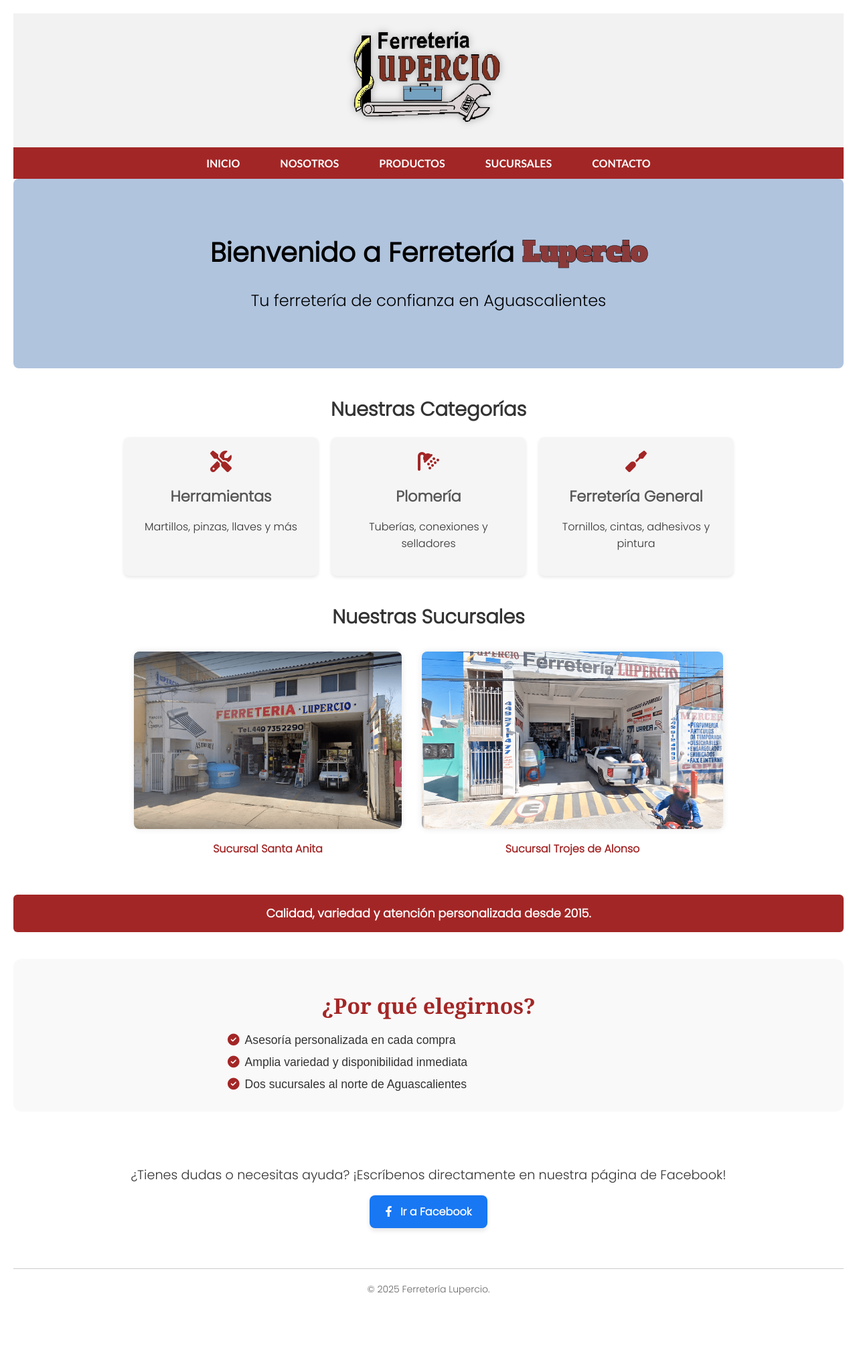
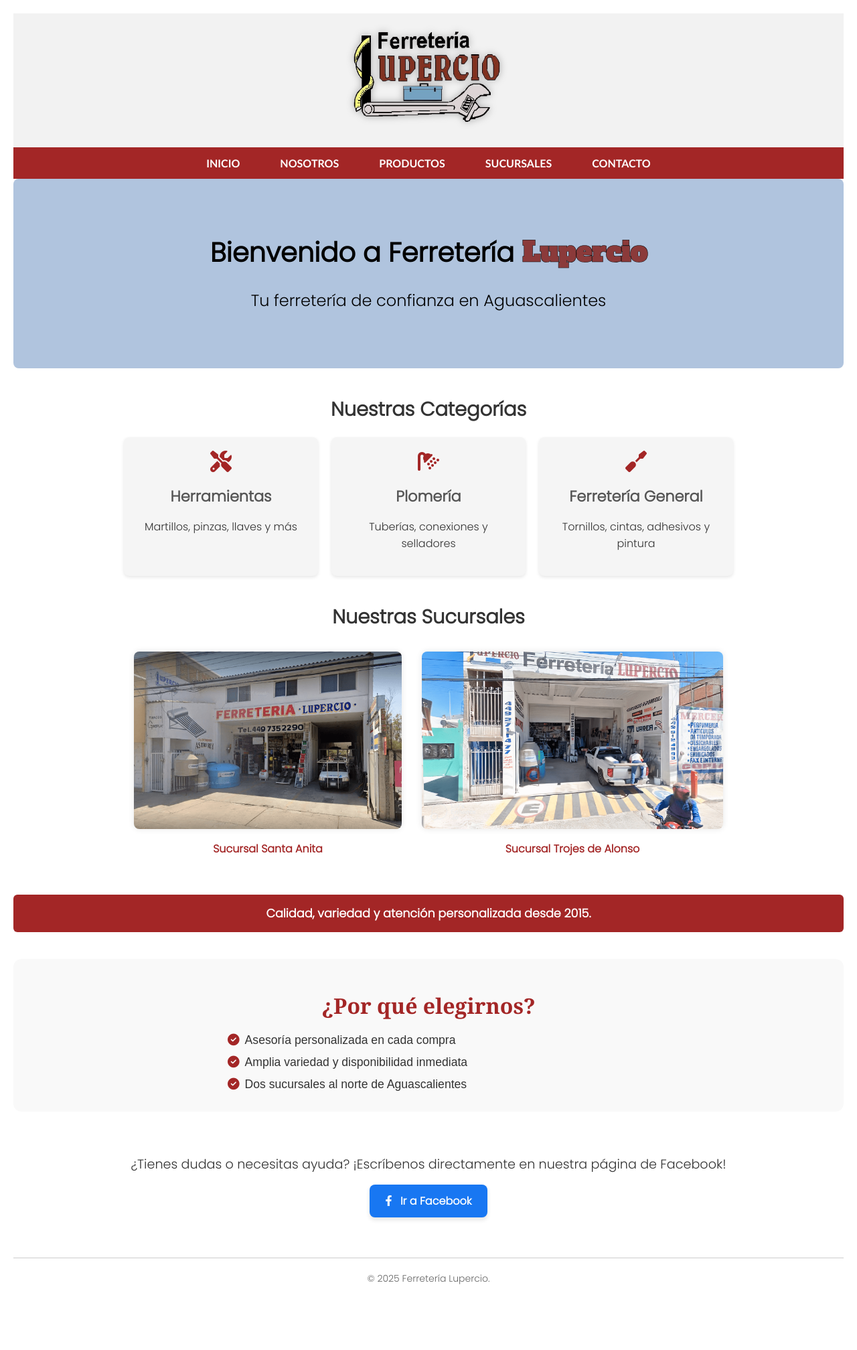
Before and after one commit to Ferreteria-Lupercio/Ferreteria-Lupercio.github.io, a Jekyll site: the page built from index.md, in a window 1280 px wide. Shown: the whole page at 67% size. Built offline with Jekyll 4.4.1, drawn with Linux system fonts in a browser that asks for light colours.

Commit message:
Update index.md

```diff
--- a/index.md
+++ b/index.md
@@ -56,7 +56,7 @@ layout: default
 </div>
 
 <!-- Promotional Strip -->
-<div style="margin-top: 40px; background-color: #a32626; color: white; text-align: center; padding: 15px; border-radius: 6px; font-family: 'Poppins', sans-serif; font-size: 1.1rem;">
+<div style="margin-top: 40px; margin-bottom: 40px; background-color: #a32626; color: white; text-align: center; padding: 15px; border-radius: 6px; font-family: 'Poppins', sans-serif; font-size: 1.1rem;">
   <strong>Calidad, variedad y atención personalizada desde 2015.</strong>
 </div>
 
@@ -72,7 +72,7 @@ layout: default
   </ul>
 </div>
 
-<div style="text-align: center; margin-top: 5rem;">
+<div style="text-align: center; margin-top: 4rem;">
   <p style="font-size: 1.2rem; margin-bottom: 1rem;">
     ¿Tienes dudas o necesitas ayuda? ¡Escríbenos directamente en nuestra página de Facebook!
   </p>
```
